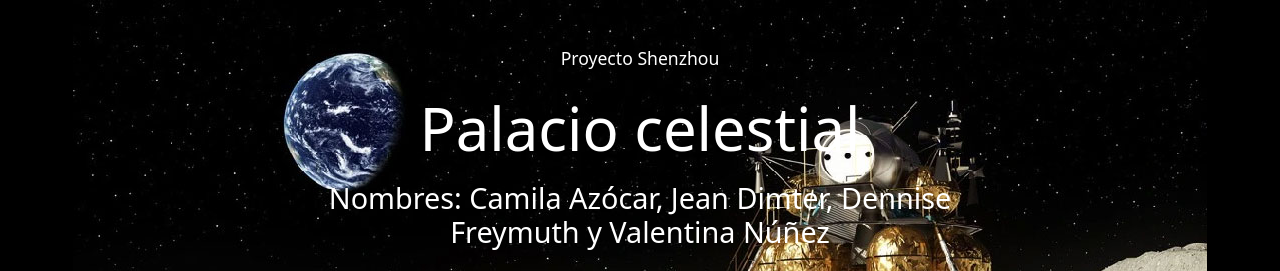
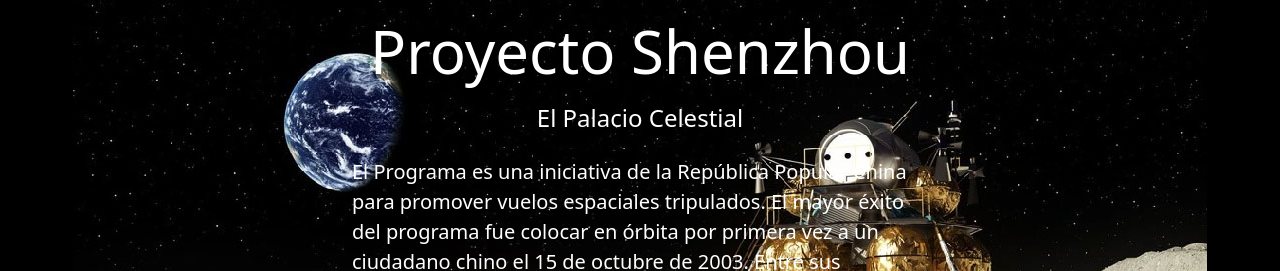
Before and after one commit to Programa-Shenzhou/Avance-clase-15, a plain HTML site: page index.html in a window 1280 px wide. Shown: the top 271 px of the page. Drawn offline with nearby package versions, Linux system fonts and the light colour scheme.

Commit message:
estructura 2

```diff
--- a/index.html
+++ b/index.html
@@ -15,6 +15,7 @@
             color: rgb(255, 255, 255)}
             body {
                 background: black url("img/portada.jpg") center 0 no-repeat;}
+
 
             @media (min-width: 768px) {
                 .container {
@@ -43,6 +44,7 @@
             /* Ajusto el énfasis al español */
             em { font-weight: 600; font-style: normal;}
 
+
             /* Hago más "amable" el cambio de los vínculos */
             a{ transition: color ease 0.25s;}
         </style>
@@ -52,9 +54,8 @@
             <div class="container">
                 <div class="row">
                     <div class="col-12">
-                        <h6 class="text-center mt-5 mb-4">Proyecto Shenzhou</h6>
-                        <h1 class="text-center my-3">Palacio celestial</h1>
-                        <h2 class="text-center mb-4">Nombres: Camila Azócar, Jean Dimter, Dennise Freymuth y Valentina Núñez</h2>
+                        <h1 class="text-center my-3">Proyecto Shenzhou</h1>
+                        <h3 class="text-center mb-4">El Palacio Celestial</h3>
 
                     </div>
                     <div class="col-11 col-sm-10 mx-auto">
```
